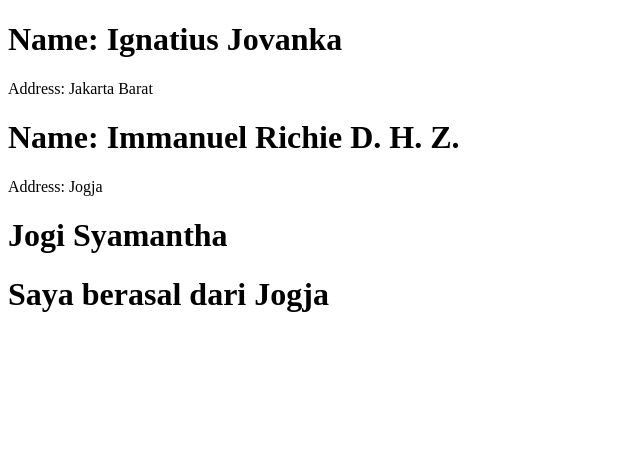
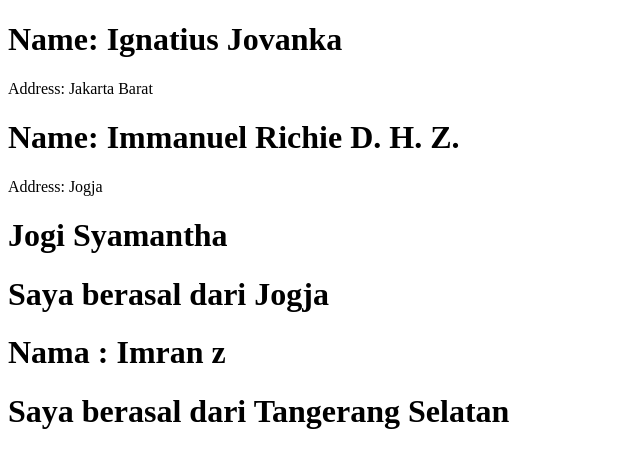
Before and after one commit to IgnJov/Binar-Git-Latihan, a plain HTML site: page index.html in a window 1280 px wide. Shown: the whole page, without its empty margins (0-640 px from the left). Drawn offline with Linux system fonts and the light colour scheme.

Commit message:
add personal data

```diff
--- a/index.html
+++ b/index.html
@@ -13,5 +13,8 @@
         <p>Address: Jogja</p>
         <h1>Jogi Syamantha</h1>
         <h1>Saya berasal dari Jogja</h1>
+
+        <h1>Nama : Imran z</h1>
+        <h1>Saya berasal dari Tangerang Selatan</h1>
     </body>
 </html>
```
